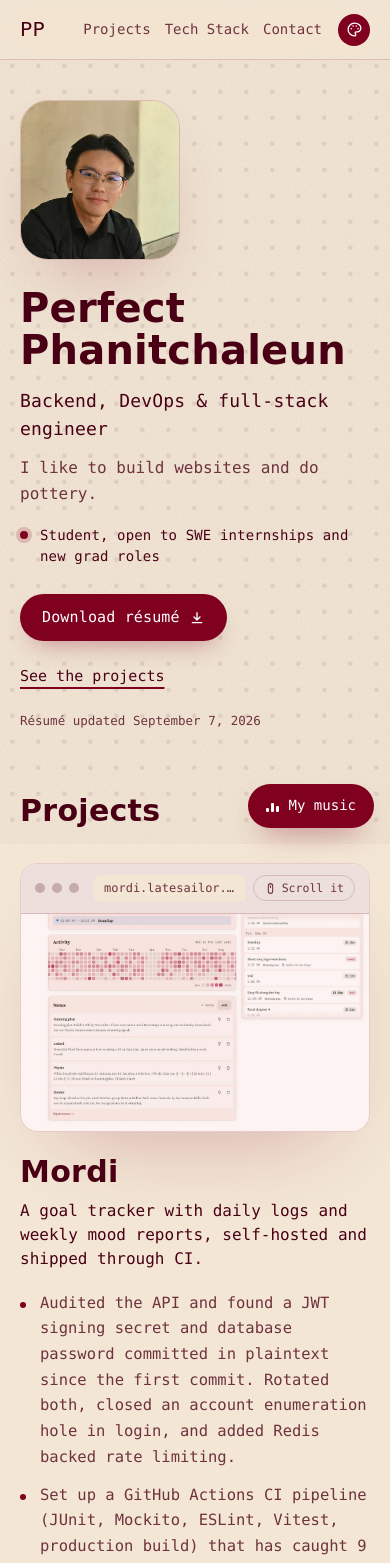
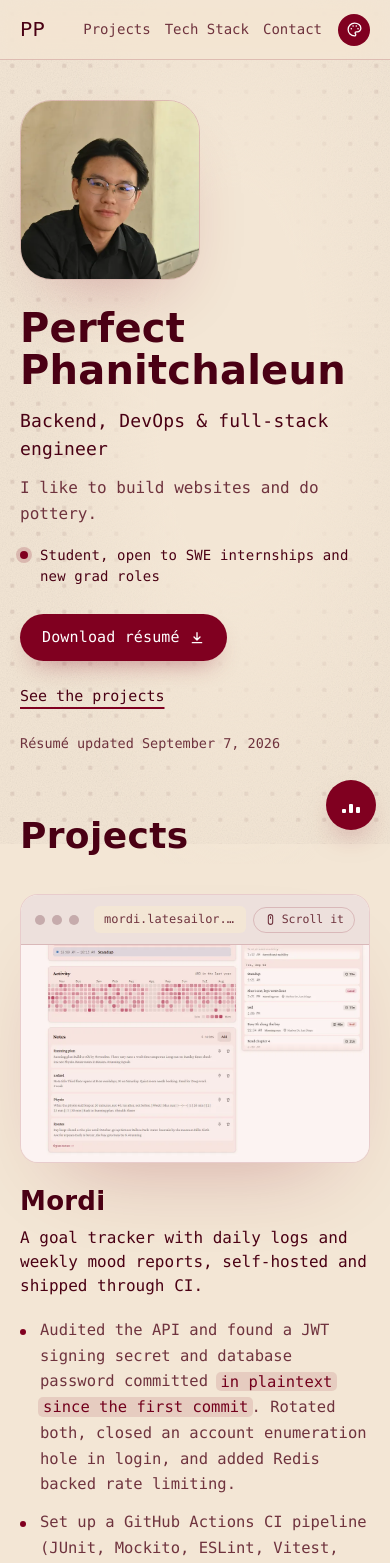
Before and after one commit to SailmanSeeulater/PPhanitchaleun_Portfolio, a React (Vite) app: page / in a window 390 px wide. Shown: the top 1563 px of the page. Built offline with nearby package versions, Linux system fonts and the light colour scheme; a web font is replaced by a local one.

Commit message:
Polish UI

```diff
--- a/src/App.jsx
+++ b/src/App.jsx
@@ -13,6 +13,9 @@ import profilePhoto from "./assets/profile.webp";
 const DEVICON = "https://cdn.jsdelivr.net/gh/devicons/devicon@v2.17.0/icons";
 const GITHUB = "https://github.com/SailmanSeeulater";
 
+const rich = (text) =>
+  text.split(/\*\*(.+?)\*\*/g).map((part, i) => (i % 2 ? <mark key={i} className="hl">{part}</mark> : part));
+
 const prefersReducedMotion = () =>
   typeof window !== "undefined" && window.matchMedia?.("(prefers-reduced-motion: reduce)").matches;
 
@@ -21,8 +24,8 @@ const PROJECTS = [
     name: "Mordi",
     summary: "A goal tracker with daily logs and weekly mood reports, self-hosted and shipped through CI.",
     bullets: [
-      "Audited the API and found a JWT signing secret and database password committed in plaintext since the first commit. Rotated both, closed an account enumeration hole in login, and added Redis backed rate limiting.",
-      "Set up a GitHub Actions CI pipeline (JUnit, Mockito, ESLint, Vitest, production build) that has caught 9 defects before deploy, including one that would have crashed the API on startup.",
+      "Audited the API and found a JWT signing secret and database password committed **in plaintext since the first commit**. Rotated both, closed an account enumeration hole in login, and added Redis backed rate limiting.",
+      "Set up a GitHub Actions CI pipeline (JUnit, Mockito, ESLint, Vitest, production build) that has **caught 9 defects before deploy**, including one that would have crashed the API on startup.",
       "Built the Spring Boot REST API with JWT auth for goal tracking, daily logging, and automatic weekly mood and completion reports. Every schema change ships through a reviewed Flyway migration instead of framework auto generation.",
     ],
     stack: ["Java", "Spring Boot", "Spring Security", "React", "PostgreSQL", "Redis", "Docker", "nginx", "GitHub Actions"],
@@ -37,8 +40,8 @@ const PROJECTS = [
     credit: "Built with Nicolaus ReyasBautista · CS 420 final project",
     bullets: [
       "Co-designed an esoteric language where legal PGN chess notation executes as source code, then built the Python interpreter for it: a state machine parsing moves into integer and string declarations, loops, conditionals, modulo, and four function arithmetic.",
-      "Implemented FizzBuzz (1 to 100) as a 2,669 move chess game, exercising nested conditionals, string concatenation, and implicit else branching.",
-      "Ported the interpreter to TypeScript so programs run entirely in the browser, on a Next.js site with a live PGN runner, a playable board, and five unabridged sample programs.",
+      "Implemented FizzBuzz (1 to 100) as a **2,669 move chess game**, exercising nested conditionals, string concatenation, and implicit else branching.",
+      "Ported the interpreter to TypeScript so programs run **entirely in the browser**, on a Next.js site with a live PGN runner, a playable board, and five unabridged sample programs.",
     ],
     stack: ["Python", "TypeScript", "Next.js", "PGN Notation", "Interpreter Design"],
     skills: ["React", "CSS3", "nginx", "Linux", "Git", "GitHub"],
@@ -51,7 +54,7 @@ const PROJECTS = [
     summary: "Turn a batch of images into one PDF without your files ever touching a disk.",
     bullets: [
       "Drop or select a batch of images (JPG, PNG, WEBP, BMP, TIFF, GIF), drag to reorder pages, then name and download one merged PDF.",
-      "Runs through nginx and a FastAPI backend that shells out to ImageMagick and streams the finished PDF back in the same request. Uploads never touch persistent disk, temp storage is RAM backed on both host and container.",
+      "Runs through nginx and a FastAPI backend that shells out to ImageMagick and streams the finished PDF back in the same request. **Uploads never touch persistent disk**, temp storage is RAM backed on both host and container.",
     ],
     stack: ["Python", "FastAPI", "ImageMagick", "nginx", "Docker", "Oracle Cloud"],
     skills: ["HTML5", "Linux", "Git", "GitHub"],
@@ -219,34 +222,35 @@ function TypedName() {
   );
 }
 
-/* ---- Circular tech badge with graceful fallback ---- */
-function TechBadge({ name, slug, delay, onSelect }) {
+/* ---- Tech chip: icon + name, opens the which-projects bubble ---- */
+function TechBadge({ name, slug, delay, active, onSelect }) {
   const [failed, setFailed] = useState(!slug);
   return (
-    <div className="badge" style={{ transitionDelay: `${delay}ms` }}>
     <button
       type="button"
-        className="badge__disc"
+      className="chip"
+      style={{ transitionDelay: `${delay}ms` }}
       aria-haspopup="dialog"
-        aria-label={`${name}: see which projects use it`}
+      aria-expanded={active}
       onClick={(e) => onSelect(name, e.currentTarget)}
     >
+      <span className="chip__icon" aria-hidden="true">
         {failed ? (
-          <span className="badge__fallback" aria-hidden="true">{name.charAt(0)}</span>
+          <span className="chip__fallback">{name.charAt(0)}</span>
         ) : (
           <img
             src={`${DEVICON}/${slug}/${slug}-original.svg`}
             alt=""
-            width="34"
-            height="34"
+            width="16"
+            height="16"
             loading="lazy"
             decoding="async"
             onError={() => setFailed(true)}
           />
         )}
+      </span>
+      {name}
     </button>
-      <span className="badge__name" aria-hidden="true">{name}</span>
-    </div>
   );
 }
 
@@ -356,7 +360,7 @@ function ProjectRow({ project, index }) {
         {project.credit && <p className="project__credit">{project.credit}</p>}
         <ul className="bullets project__bullets">
           {project.bullets.map((b, i) => (
-            <li key={i}>{b}</li>
+            <li key={i}>{rich(b)}</li>
           ))}
         </ul>
 
@@ -421,7 +425,7 @@ function SkillBubble({ skill, onClose }) {
       if (e.key === "Escape") onClose(true);
     };
     const onOutside = (e) => {
-      if (panelRef.current && !panelRef.current.contains(e.target) && !e.target.closest(".badge__disc")) {
+      if (panelRef.current && !panelRef.current.contains(e.target) && !e.target.closest(".chip")) {
         onClose(false);
       }
     };
@@ -450,7 +454,7 @@ function SkillBubble({ skill, onClose }) {
       tabIndex={-1}
       style={{ left: skill.x, top: skill.y }}
       onBlur={(e) => {
-        if (!e.currentTarget.contains(e.relatedTarget) && e.relatedTarget && !e.relatedTarget.closest(".badge__disc")) {
+        if (!e.currentTarget.contains(e.relatedTarget) && e.relatedTarget && !e.relatedTarget.closest(".chip")) {
           onClose(false);
         }
       }}
@@ -978,7 +982,7 @@ export default function App() {
           aria-labelledby="tech-title"
         >
           <h2 id="tech-title" className="section__title section__title--tight">Tech Stack &amp; Skills</h2>
-          <p className="tech__hint">Click a badge to see which projects use it.</p>
+          <p className="tech__hint">Click a skill to see which projects use it.</p>
           <div className="tech__rows">
             {TECH.map((row) => {
               const id = `tech-${row.label.toLowerCase().replace(/[^a-z]+/g, "-")}`;
@@ -987,7 +991,7 @@ export default function App() {
                   <span className="tech__label" id={id}>{row.label}</span>
                   <div className="tech__badges">
                     {row.items.map(([name, slug], i) => (
-                      <TechBadge key={name} name={name} slug={slug} delay={i * 60} onSelect={handleSelectSkill} />
+                      <TechBadge key={name} name={name} slug={slug} delay={i * 40} active={activeSkill?.name === name} onSelect={handleSelectSkill} />
                     ))}
                   </div>
                 </div>
@@ -1324,20 +1328,25 @@ html{
 .section--projects{padding-top:clamp(40px,6vw,72px);}
 .section__title{
   font-family:var(--font-display);
-  font-size:clamp(30px,4.6vw,48px);line-height:1.1;
-  letter-spacing:.01em;margin:0 0 clamp(36px,5vw,64px);
-}
-.section__title--tight{margin-bottom:12px;}
+  font-size:clamp(36px,5.6vw,64px);line-height:1.02;
+  letter-spacing:.01em;margin:0 0 clamp(40px,6vw,72px);
+}
+.section__title--tight{margin-bottom:14px;}
 
 /* ---------- HERO ---------- */
 .hero{
+  position:relative;
   max-width:var(--maxw);margin:0 auto;
   padding:clamp(40px,7vw,96px) var(--gutter) clamp(24px,4vw,48px);
-  display:flex;align-items:center;gap:clamp(28px,5vw,72px);
+  display:flex;align-items:center;gap:clamp(28px,5vw,64px);
   flex-wrap:wrap;
 }
+.hero::before{
+  content:"";position:absolute;inset:-12% 0;z-index:-1;pointer-events:none;
+  background:radial-gradient(52% 58% at 60% 46%,var(--bg) 38%,color-mix(in srgb,var(--bg) 0%,transparent) 100%);
+}
 .hero__photo{
-  flex:0 0 auto;width:clamp(160px,22vw,260px);aspect-ratio:1;border-radius:28px;
+  flex:0 0 auto;width:clamp(180px,27vw,340px);aspect-ratio:1;border-radius:32px;
   overflow:hidden;
   border:1px solid var(--line);
   box-shadow:0 30px 70px -30px color-mix(in srgb,var(--shadow) 30%,transparent);
@@ -1346,7 +1355,7 @@ html{
 .hero__intro{flex:1 1 380px;min-width:0;}
 .hero__name{
   font-family:var(--font-display);
-  margin:0;font-size:clamp(40px,6.4vw,74px);
+  margin:0;font-size:clamp(40px,5.7vw,68px);
   letter-spacing:.005em;line-height:1.04;
 }
 .typed__word{white-space:nowrap;}
@@ -1378,24 +1387,32 @@ html{
   text-decoration-thickness:2px;text-underline-offset:6px;
 }
 .site .hero__secondary:hover{color:var(--accent-fill);}
-.hero__resume-date{margin:10px 0 0;font-size:12.5px;color:var(--muted);}
+.hero__resume-date{margin:12px 0 0;font-size:13.5px;color:var(--muted);}
 
 /* ---------- PROJECTS ---------- */
-.projects{display:flex;flex-direction:column;gap:clamp(80px,11vw,136px);}
+.projects{display:flex;flex-direction:column;gap:clamp(56px,8vw,96px);}
 .project{
-  display:grid;grid-template-columns:minmax(0,1.12fr) minmax(0,1fr);
-  align-items:center;gap:clamp(28px,5vw,64px);
+  display:grid;grid-template-columns:minmax(0,1fr) minmax(0,1.1fr);
+  align-items:start;gap:clamp(28px,4.5vw,60px);
+  padding-top:clamp(40px,6vw,64px);border-top:1px solid var(--line);
   opacity:0;transform:translateY(28px);
   transition:opacity .8s var(--ease),transform .8s var(--ease);
 }
+.project:first-child{padding-top:0;border-top:none;}
 .project.is-visible{opacity:1;transform:none;}
-.project__name{font-family:var(--font-display);margin:0;font-size:clamp(30px,3.8vw,42px);line-height:1.08;letter-spacing:.01em;}
+.project__name{font-family:var(--font-display);margin:0;font-size:clamp(26px,2.8vw,32px);line-height:1.1;letter-spacing:.01em;}
 .project__summary{margin:10px 0 0;font-size:clamp(16px,1.5vw,17.5px);line-height:1.5;max-width:50ch;}
 .project__credit{margin:6px 0 0;font-size:13px;color:var(--muted);}
 .site ul.bullets{display:flex;flex-direction:column;gap:12px;margin:20px 0 0;max-width:64ch;}
 .bullets li{
   position:relative;padding-left:20px;
   color:var(--muted);font-size:15.5px;line-height:1.66;
+}
+.hl{
+  color:color-mix(in srgb,var(--accent-fill) 75%,var(--text));
+  background:color-mix(in srgb,var(--accent-fill) 11%,transparent);
+  padding:.05em .3em;margin:0 -.1em;border-radius:5px;
+  -webkit-box-decoration-break:clone;box-decoration-break:clone;
 }
 .bullets li::before{
   content:"";position:absolute;left:0;top:.72em;
@@ -1417,7 +1434,7 @@ html{
 .site .project__link--quiet{color:var(--muted);text-decoration-color:var(--line);}
 .site .project__link:hover{gap:10px;color:var(--accent-fill);}
 
-.project__demo{display:block;}
+.project__demo{display:block;position:sticky;top:calc(var(--nav-h) + 28px);}
 .window{
   border-radius:18px;overflow:hidden;background:var(--card);
   border:1px solid var(--line);
@@ -1493,34 +1510,35 @@ html{
 }
 
 /* ---------- TECH ---------- */
-.tech__hint{margin:0 0 clamp(32px,4vw,52px);font-size:15px;color:var(--muted);}
-.tech__rows{display:flex;flex-direction:column;gap:clamp(24px,3.4vw,38px);}
+.tech__hint{margin:0 0 clamp(28px,4vw,44px);font-size:15px;color:var(--muted);}
+.tech__rows{display:flex;flex-direction:column;}
 .tech__row{
-  display:grid;grid-template-columns:140px 1fr;gap:clamp(16px,3vw,36px);
-  align-items:center;padding-bottom:clamp(24px,3.4vw,38px);
-  border-bottom:1px solid var(--line);
-}
-.tech__row:last-child{border-bottom:none;padding-bottom:0;}
-.tech__label{font-size:14px;color:var(--muted);letter-spacing:.04em;}
-.tech__badges{display:flex;flex-wrap:wrap;gap:clamp(14px,2.6vw,32px);}
-
-.badge{
-  display:flex;flex-direction:column;align-items:center;gap:10px;width:76px;
-  opacity:0;transform:translateY(22px);
-  transition:opacity .6s var(--ease),transform .6s var(--ease);
-}
-.tech.is-visible .badge{opacity:1;transform:none;}
-.badge__disc{
-  width:60px;height:60px;border-radius:50%;
-  background:#fff;display:grid;place-items:center;
-  box-shadow:0 10px 26px -12px rgba(47,43,34,.4);
-  transition:transform .3s var(--ease),box-shadow .3s var(--ease);
-  border:none;padding:0;font:inherit;cursor:pointer;
-}
-.badge:hover .badge__disc{transform:translateY(-5px) scale(1.05);box-shadow:0 16px 30px -12px rgba(47,43,34,.45);}
-.badge__disc img{width:34px;height:34px;}
-.badge__fallback{font-family:var(--font-display);font-size:24px;color:var(--ink-on-light);}
-.badge__name{font-size:12.5px;color:var(--muted);text-align:center;line-height:1.25;}
+  display:grid;grid-template-columns:150px 1fr;gap:clamp(12px,3vw,32px);
+  align-items:start;padding:18px 0;
+  border-top:1px solid var(--line);
+}
+.tech__row:last-child{border-bottom:1px solid var(--line);}
+.tech__label{padding-top:9px;font-size:14px;color:var(--muted);letter-spacing:.02em;}
+.tech__badges{display:flex;flex-wrap:wrap;gap:8px 10px;}
+
+.chip{
+  display:inline-flex;align-items:center;gap:9px;min-height:40px;
+  padding:6px 15px 6px 7px;border-radius:999px;
+  background:var(--surface);border:1px solid var(--line);color:var(--text);
+  font:inherit;font-size:13.5px;line-height:1.2;cursor:pointer;
+  opacity:0;transform:translateY(12px);
+  transition:opacity .5s var(--ease),transform .5s var(--ease),border-color .2s var(--ease),background .2s var(--ease);
+}
+.tech.is-visible .chip{opacity:1;transform:none;}
+.tech.is-visible .chip:hover{transform:translateY(-2px);border-color:var(--accent-fill);}
+.chip[aria-expanded="true"]{border-color:var(--accent-fill);background:color-mix(in srgb,var(--accent-fill) 10%,var(--surface));}
+.chip__icon{
+  flex:0 0 auto;width:26px;height:26px;border-radius:50%;
+  display:grid;place-items:center;background:#fff;
+  box-shadow:inset 0 0 0 1px rgba(0,0,0,.06);
+}
+.chip__icon img{width:16px;height:16px;display:block;}
+.chip__fallback{font-family:var(--font-display);font-size:13px;line-height:1;color:#800020;}
 
 /* ---------- SKILL BUBBLE ---------- */
 .skill-bubble{
@@ -1685,17 +1703,23 @@ html{
 /* ---------- RESPONSIVE ---------- */
 @media (max-width:860px){
   .project{grid-template-columns:minmax(0,1fr);gap:24px;}
-  .project__demo{order:-1;}
+  .project__demo{order:-1;position:static;}
 }
 @media (max-width:760px){
   .hero{flex-direction:column;align-items:flex-start;}
   .hero__intro{flex:none;width:100%;}
-  .tech__row{grid-template-columns:1fr;gap:14px;}
-  .tech__badges{gap:14px 10px;}
-  .badge{width:72px;}
-  .badge__disc{width:54px;height:54px;}
-  .badge__disc img{width:30px;height:30px;}
+  .tech__row{grid-template-columns:1fr;gap:10px;padding:16px 0;}
+  .tech__label{padding-top:0;}
+  .chip{min-height:38px;font-size:13px;}
   .footer{flex-direction:column;}
+  .dock{right:14px;bottom:14px;}
+  .dock__tab{width:50px;height:50px;min-height:0;padding:0;justify-content:center;}
+  .dock__tab-label{
+    position:absolute;width:1px;height:1px;margin:-1px;padding:0;
+    overflow:hidden;clip:rect(0 0 0 0);white-space:nowrap;border:0;
+  }
+  .dock__eq{height:16px;gap:3px;}
+  .dock__eq i{width:4px;}
 }
 @media (max-width:420px){
   .nav__links{gap:14px;}
@@ -1705,8 +1729,8 @@ html{
 /* ---------- REDUCED MOTION ---------- */
 @media (prefers-reduced-motion:reduce){
   html{scroll-behavior:auto;}
-  .project,.badge{opacity:1 !important;transform:none !important;transition:none !important;}
-  .window,.social,.badge__disc,.nav__links a::after,.site .project__link,.theme-toggle,.btn-primary,.window__mode{transition:none !important;}
+  .project,.chip{opacity:1 !important;transform:none !important;transition:none !important;}
+  .window,.social,.nav__links a::after,.site .project__link,.theme-toggle,.btn-primary,.window__mode{transition:none !important;}
   .window__screenshot{transform:none !important;transition:none !important;animation:none !important;}
   .skill-bubble,.theme-menu,.bg-dots,.dock__eq i,.footer__pulse::after,.typed__caret::after{animation:none !important;}
   .typed__caret{display:none;}
```
Lines whose indentation alone changed are shown as unchanged.
